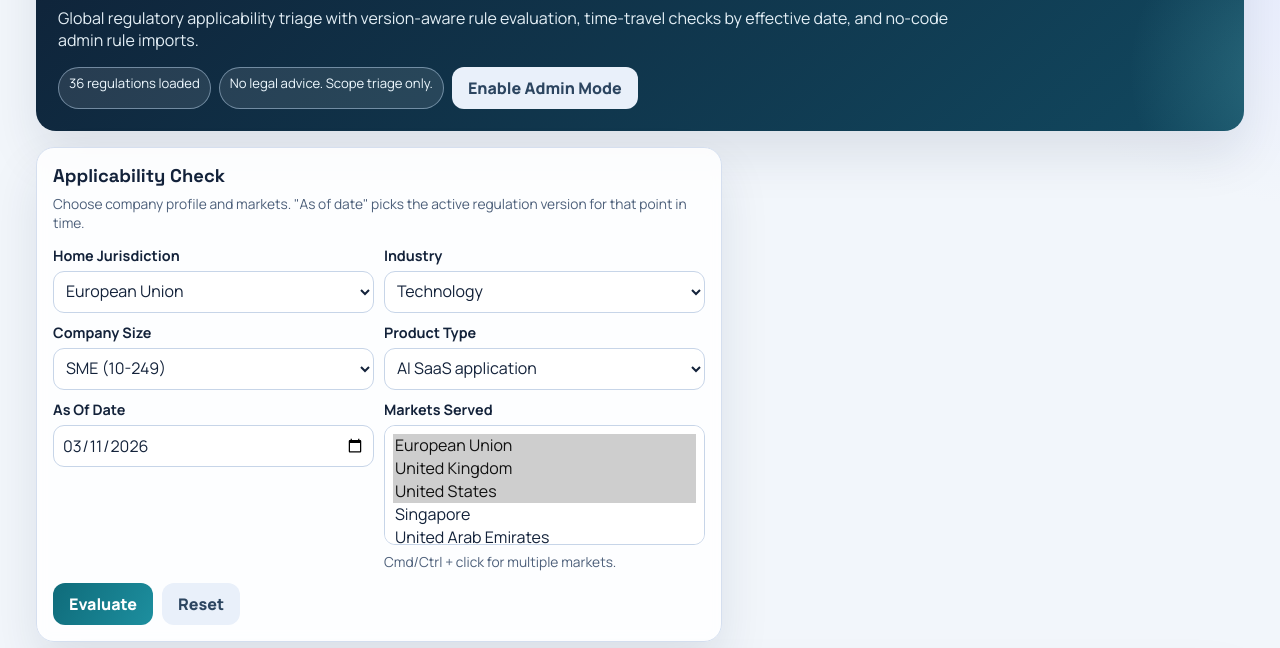
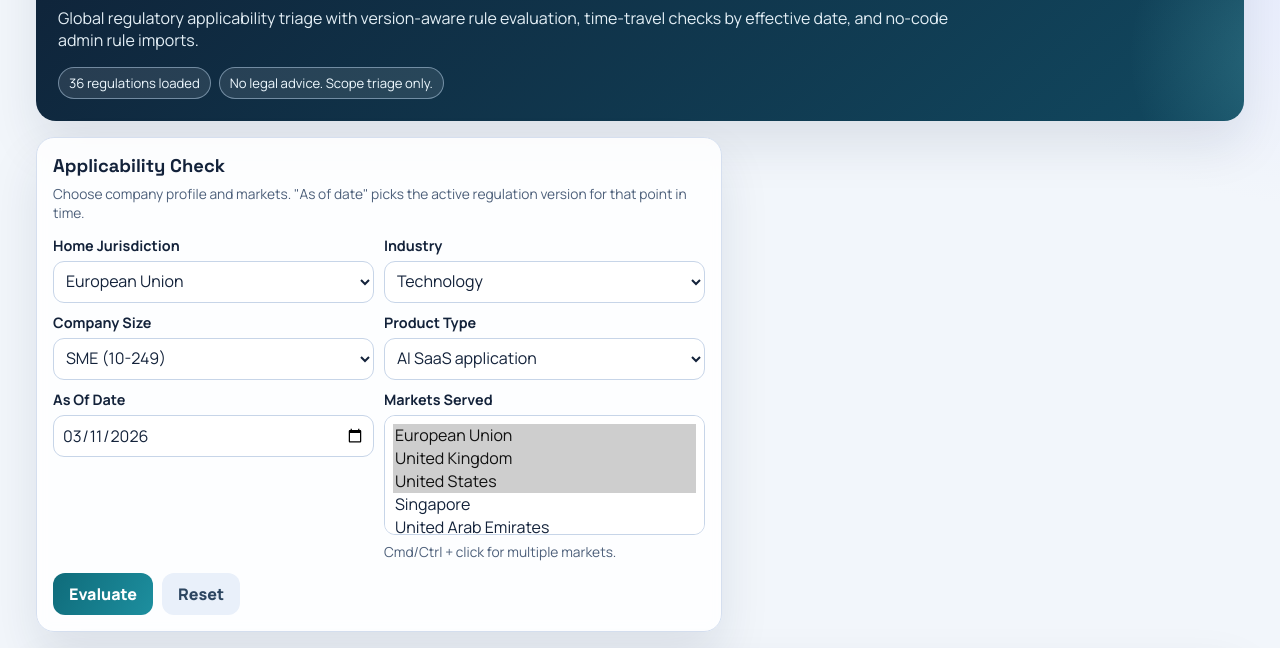
Before and after one commit to tarunag10/lexscope-atlas, a plain HTML site: page index.html in a window 1280 px wide. Shown: the part 114-762 px from the top of the page. Drawn offline with Linux system fonts and the light colour scheme.

Commit message:
Remove visible admin toggle from homepage

```diff
--- a/index.html
+++ b/index.html
@@ -247,7 +247,6 @@
         <div class="pill-row">
           <span class="pill" id="catalogPill">Loading catalog…</span>
           <span class="pill">No legal advice. Scope triage only.</span>
-          <button class="subtle" id="adminToggleBtn" type="button">Enable Admin Mode</button>
         </div>
       </section>
 
@@ -631,9 +630,7 @@
       function setAdminMode(enabled) {
         adminMode = enabled;
         const panel = document.getElementById("adminPanel");
-        const btn = document.getElementById("adminToggleBtn");
         panel.classList.toggle("admin-hidden", !enabled);
-        btn.textContent = enabled ? "Disable Admin Mode" : "Enable Admin Mode";
       }
 
       function resetDefaults() {
@@ -659,7 +656,6 @@
       });
       document.getElementById("importBtn").addEventListener("click", importRules);
       document.getElementById("clearImportBtn").addEventListener("click", clearImports);
-      document.getElementById("adminToggleBtn").addEventListener("click", () => setAdminMode(!adminMode));
 
       bootstrap().catch((err) => {
         document.getElementById("results").innerHTML = `<section class='card'>${err.message}</section>`;
```
